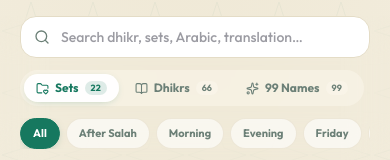
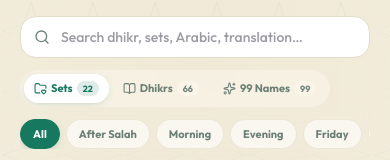
Before and after one commit to arsallanShahab/tasbeeh-counter, a React (Vite) app: page /library in a window 390 px wide. Shown: the part 124-284 px from the top of the page. Built offline with nearby package versions, Linux system fonts and the light colour scheme; a web font is replaced by a local one.

Commit message:
fix: improve touch interaction handling in NamesView and update library tab UI for responsive scrolling

```diff
--- a/src/components/counter/NamesView.jsx
+++ b/src/components/counter/NamesView.jsx
@@ -92,7 +92,7 @@ export const NamesView = () => {
   return (
     <div
       className="flex h-[calc(100svh-2.5rem)] flex-col justify-between"
-      style={{ touchAction: "none" }}
+      style={{ touchAction: "pan-y" }}
     >
       {/* Floating Header */}
       <motion.header
@@ -131,12 +131,11 @@ export const NamesView = () => {
         </div>
       </motion.header>
 
-      {/* Main Contemplation Content Wrapper with stable Drag Gesture */}
       <motion.div
         drag="x"
         dragConstraints={{ left: 0, right: 0 }}
         dragElastic={0.6}
-        style={{ x: dragX }}
+        style={{ x: dragX, touchAction: "pan-y" }}
         onDragEnd={(event, info) => {
           const threshold = 60;
           if (info.offset.x < -threshold) {
@@ -145,9 +144,9 @@ export const NamesView = () => {
             handleNavigate(-1);
           }
         }}
-        className="flex-1 flex flex-col min-h-0 select-none cursor-grab active:cursor-grabbing touch-pan-y"
+        className="flex-1 flex flex-col min-h-0 select-none cursor-grab active:cursor-grabbing"
       >
-        <div className="flex-1 flex flex-col min-h-0 overflow-y-auto no-scrollbar py-6 space-y-5">
+        <div className="flex-1 flex flex-col min-h-0 py-6 space-y-5">
           <AnimatePresence initial={false} custom={direction} mode="wait">
             <motion.div
               key={activeName.id}
@@ -237,7 +236,7 @@ export const NamesView = () => {
               )}
 
               {/* Tab Content Display */}
-              <div className="flex-1 px-2 overflow-y-auto no-scrollbar" onPointerDown={(e) => e.stopPropagation()}>
+              <div className="flex-1 px-2 overflow-y-auto no-scrollbar">
                 <AnimatePresence mode="wait">
                   <motion.div
                     key={activeName.id + "_" + activeTab}
--- a/src/components/library/LibraryView.jsx
+++ b/src/components/library/LibraryView.jsx
@@ -446,7 +446,7 @@ export const LibraryView = () => {
         {/* Tabs + result count */}
         <div className="flex items-center justify-between gap-2">
           <div
-            className="flex gap-1 rounded-full p-1"
+            className="flex gap-1 rounded-full p-1 overflow-x-auto no-scrollbar whitespace-nowrap min-w-0"
             style={{ background: "color-mix(in srgb, var(--surface2) 60%, transparent)" }}
           >
             {[
@@ -461,7 +461,7 @@ export const LibraryView = () => {
                   key={t.id}
                   whileTap={{ scale: 0.94 }}
                   onClick={() => setTab(t.id)}
-                  className="relative flex items-center gap-1.5 rounded-full px-3 py-1.5 text-xs font-bold cursor-pointer"
+                  className="relative flex items-center gap-1 rounded-full px-2.5 py-1.5 text-[11px] sm:text-xs font-bold cursor-pointer whitespace-nowrap shrink-0"
                   style={{ color: active ? "var(--primary)" : "var(--muted)" }}
                 >
                   {active && (
```
